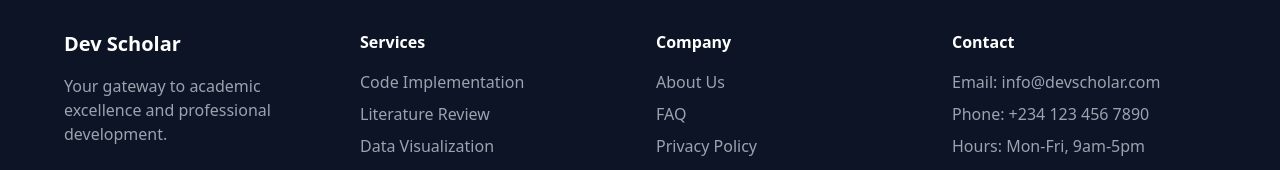
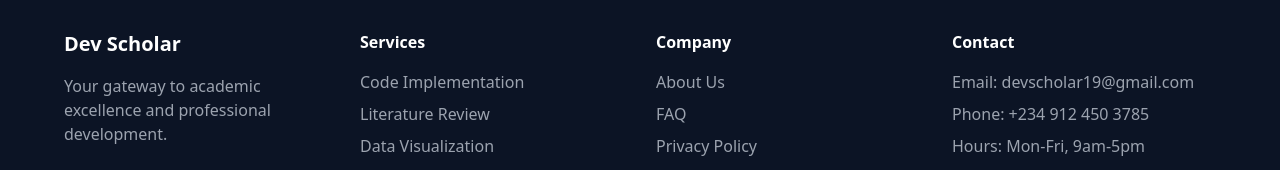
Before and after one commit to zittavictor/Dev-Scholar, a Next.js app: page / in a window 1280 px wide. Shown: the part 3731-3901 px from the top of the page. Built offline with nearby package versions, Linux system fonts and the light colour scheme.

Commit message:
Update page.tsx

```diff
--- a/app/page.tsx
+++ b/app/page.tsx
@@ -387,8 +387,8 @@ export default function HomePage() {
             <div>
               <h4 className="font-semibold mb-4">Contact</h4>
               <ul className="space-y-2 text-gray-400">
-                <li>Email: info@devscholar.com</li>
-                <li>Phone: +234 123 456 7890</li>
+                <li>Email: devscholar19@gmail.com</li>
+                <li>Phone: +234 912 450 3785</li>
                 <li>Hours: Mon-Fri, 9am-5pm</li>
               </ul>
             </div>
```
